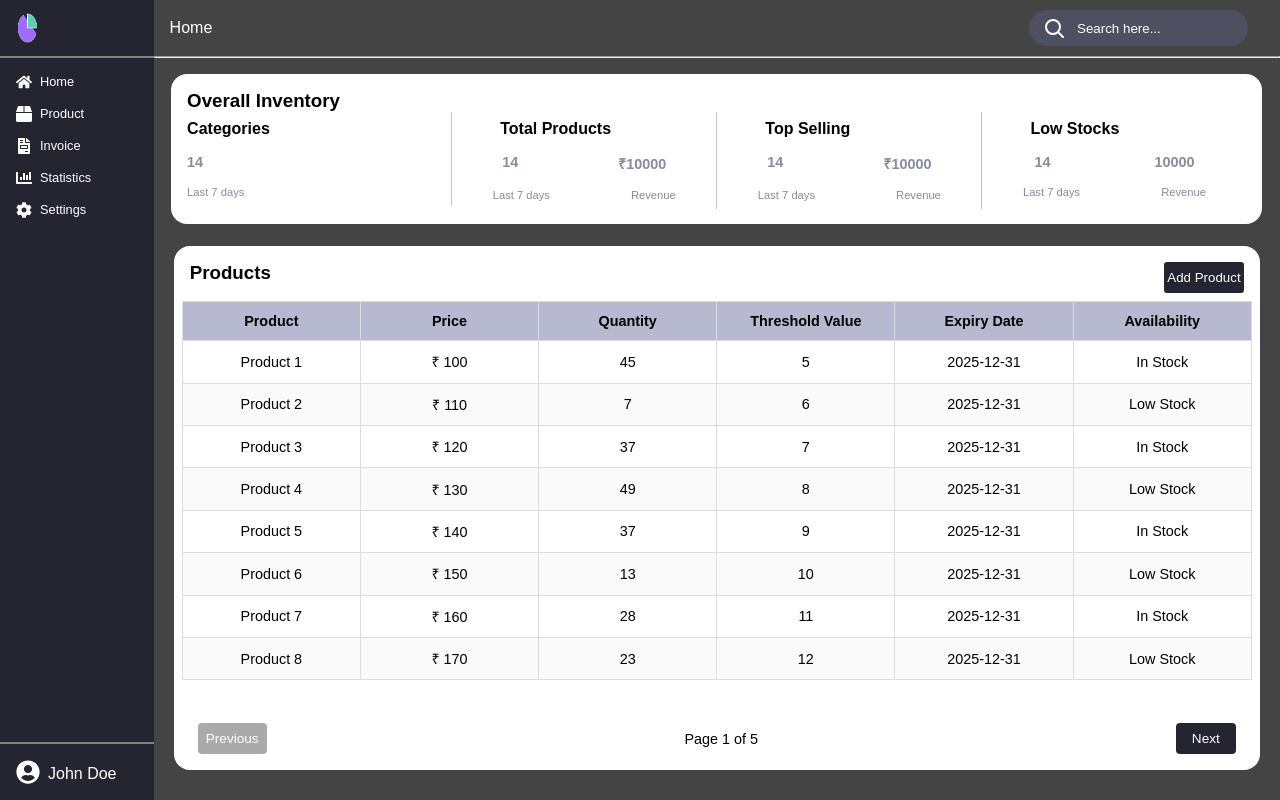
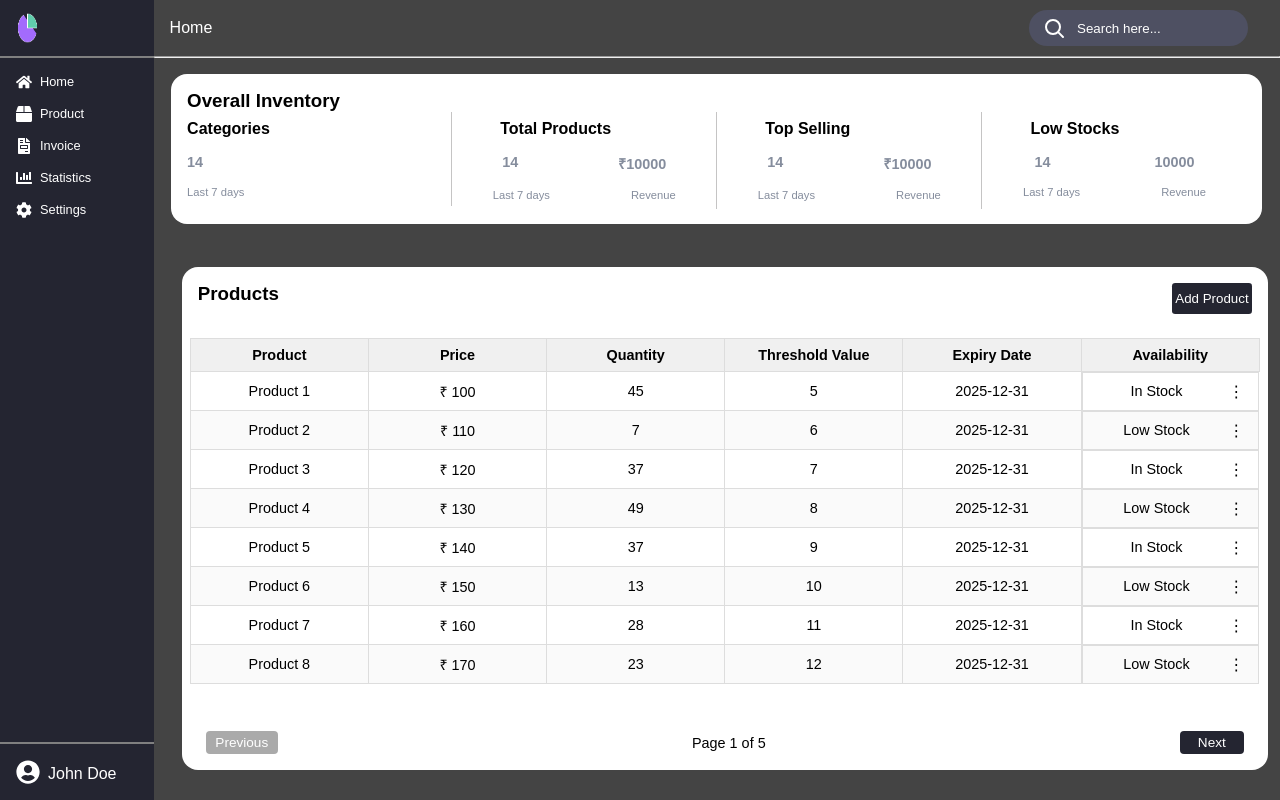
Before and after one commit to Sourav-Sharma-001/final-project, a React (Vite) app: page / in a window 1280 px wide. Built offline with nearby package versions, Linux system fonts and the light colour scheme.

Commit message:
added 3 dots for edit and delete

```diff
--- a/src/Components/Dashboard/Product/Table/Table.css
+++ b/src/Components/Dashboard/Product/Table/Table.css
@@ -1,12 +1,11 @@
 .table-container {
   background-color: white;
   width: 100%;
-  height: 73%;
+  height: 70%;
   border-radius: 1rem;
   padding: 0.5rem;
   display: flex;
   flex-direction: column;
-  place-self: center;
 }
 
 .table-heading {
@@ -15,7 +14,9 @@
   margin: 0.5rem;
 }
 
-.table-heading h3 { margin: 0; }
+.table-heading h3 {
+  margin: 0;
+}
 
 .table-heading button {
   background-color: #242531;
@@ -29,7 +30,7 @@
 .table {
   flex-grow: 1;
   overflow-x: auto;
-  margin-top: 0;
+  margin-top: 1rem;
 }
 
 .table table {
@@ -38,26 +39,32 @@
   table-layout: fixed;
 }
 
-.table th, .table td {
+.table th,
+.table td {
   border: 0.06rem solid #ddd;
-  padding: 0.7rem;
+  padding: 0.5rem;
   text-align: center;
   font-size: 0.9rem;
   word-wrap: break-word;
 }
 
 .table th {
-  background-color: #B6B9CF;
+  background-color: #f0f0f0;
 }
 
-.table tr:nth-child(even) { background-color: #fafafa; }
-.table tr:hover { background-color: #f5f5f5; }
+.table tr:nth-child(even) {
+  background-color: #fafafa;
+}
+
+.table tr:hover {
+  background-color: #f5f5f5;
+}
 
 .pagination {
   display: flex;
   justify-content: space-between;
   align-items: center;
-  margin-top: 0.5rem;
+  margin-top: auto;
   padding: 0.5rem 1rem;
   font-size: 0.9rem;
 }
@@ -66,11 +73,11 @@
   background-color: #242531;
   color: white;
   border: none;
-  padding: 0.5rem;
+  padding: 0.25rem 0.6rem;
   border-radius: 0.25rem;
   font-size: 0.85rem;
   cursor: pointer;
-  min-width: 3.75rem;
+  min-width: 4rem;
   text-align: center;
 }
 
@@ -84,3 +91,45 @@
   text-align: center;
   font-weight: 500;
 }
+
+.availability-cell {
+  display: flex;
+  justify-content: space-between;
+  align-items: center;
+}
+
+.availability-text {
+  margin: 0 auto;
+}
+
+.dropdown-wrapper {
+  position: relative;
+}
+
+.dots-button {
+  background: none;
+  border: none;
+  cursor: pointer;
+  font-size: 1rem;
+}
+
+.dropdown-menu {
+  position: absolute;
+  right: 0;
+  top: 100%;
+  background: white;
+  border: 0.06rem solid #ddd;
+  border-radius: 0.25rem;
+  box-shadow: 0 0.25rem 0.5rem rgba(0, 0, 0, 0.1);
+  z-index: 10;
+}
+
+.dropdown-item {
+  padding: 0.5rem 1rem;
+  cursor: pointer;
+  white-space: nowrap;
+}
+
+.dropdown-item:hover {
+  background-color: #f0f0f0;
+}
--- a/src/Components/Dashboard/Product/Table/Table.jsx
+++ b/src/Components/Dashboard/Product/Table/Table.jsx
@@ -2,6 +2,7 @@ import React, { useState } from 'react';
 import "./Table.css";
 
 export default function Table() {
+  const [showMenu, setShowMenu] = useState(null);
   const [showModal, setShowModal] = useState(false);
   const [currentPage, setCurrentPage] = useState(1);
   const rowsPerPage = 8;
@@ -49,7 +50,23 @@ export default function Table() {
                 <td>{product.qty}</td>
                 <td>{product.threshold}</td>
                 <td>{product.expiry}</td>
-                <td>{product.status}</td>
+                <td className="availability-cell">
+                  <span className="availability-text">{product.status}</span>
+                  <div className="dropdown-wrapper">
+                    <button
+                      className="dots-button"
+                      onClick={() => setShowMenu(showMenu === i ? null : i)}
+                    >
+                      ⋮
+                    </button>
+                    {showMenu === i && (
+                      <div className="dropdown-menu">
+                        <div className="dropdown-item">Edit</div>
+                        <div className="dropdown-item">Delete</div>
+                      </div>
+                    )}
+                  </div>
+                </td>
               </tr>
             ))}
           </tbody>
```
